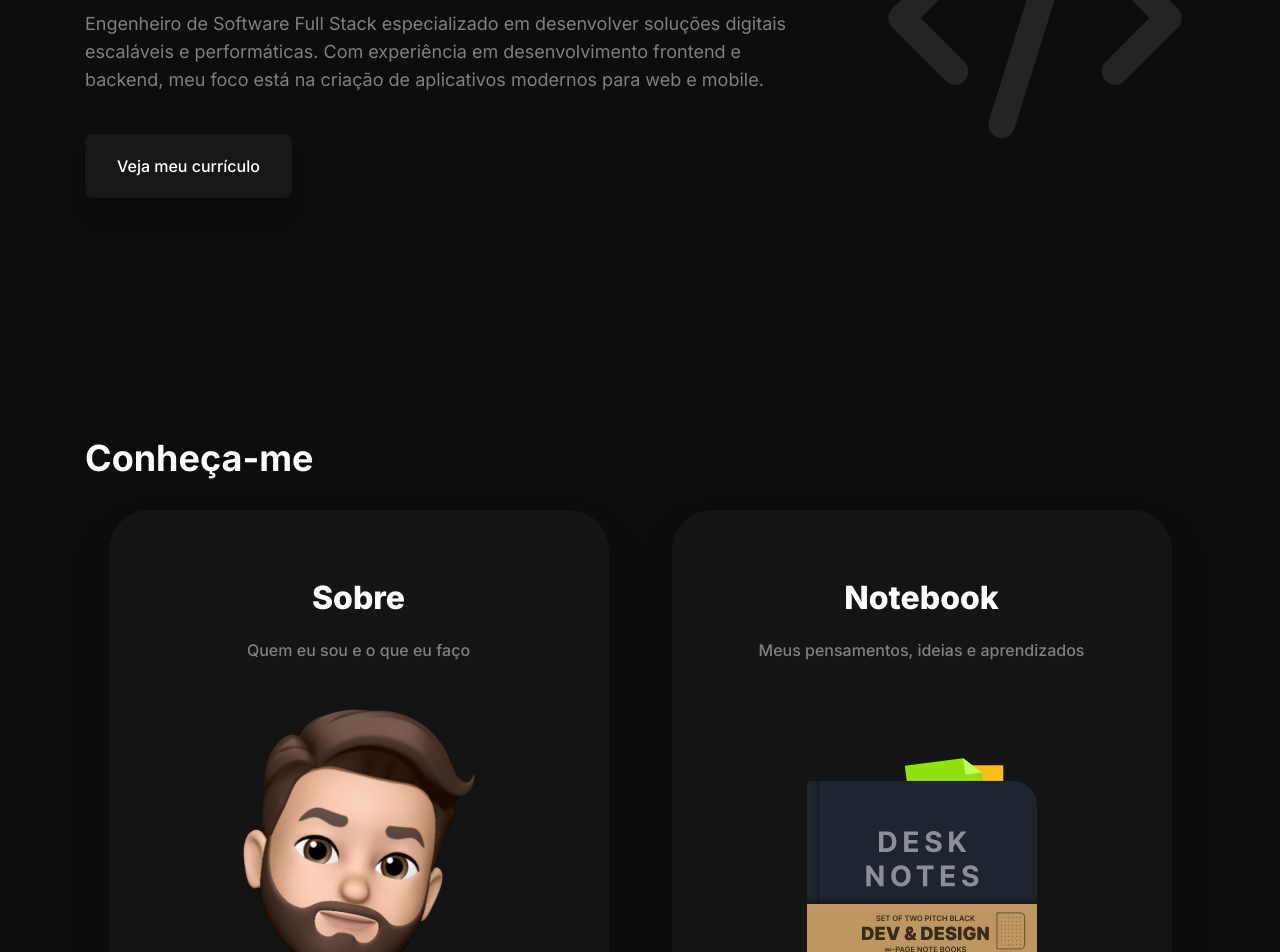
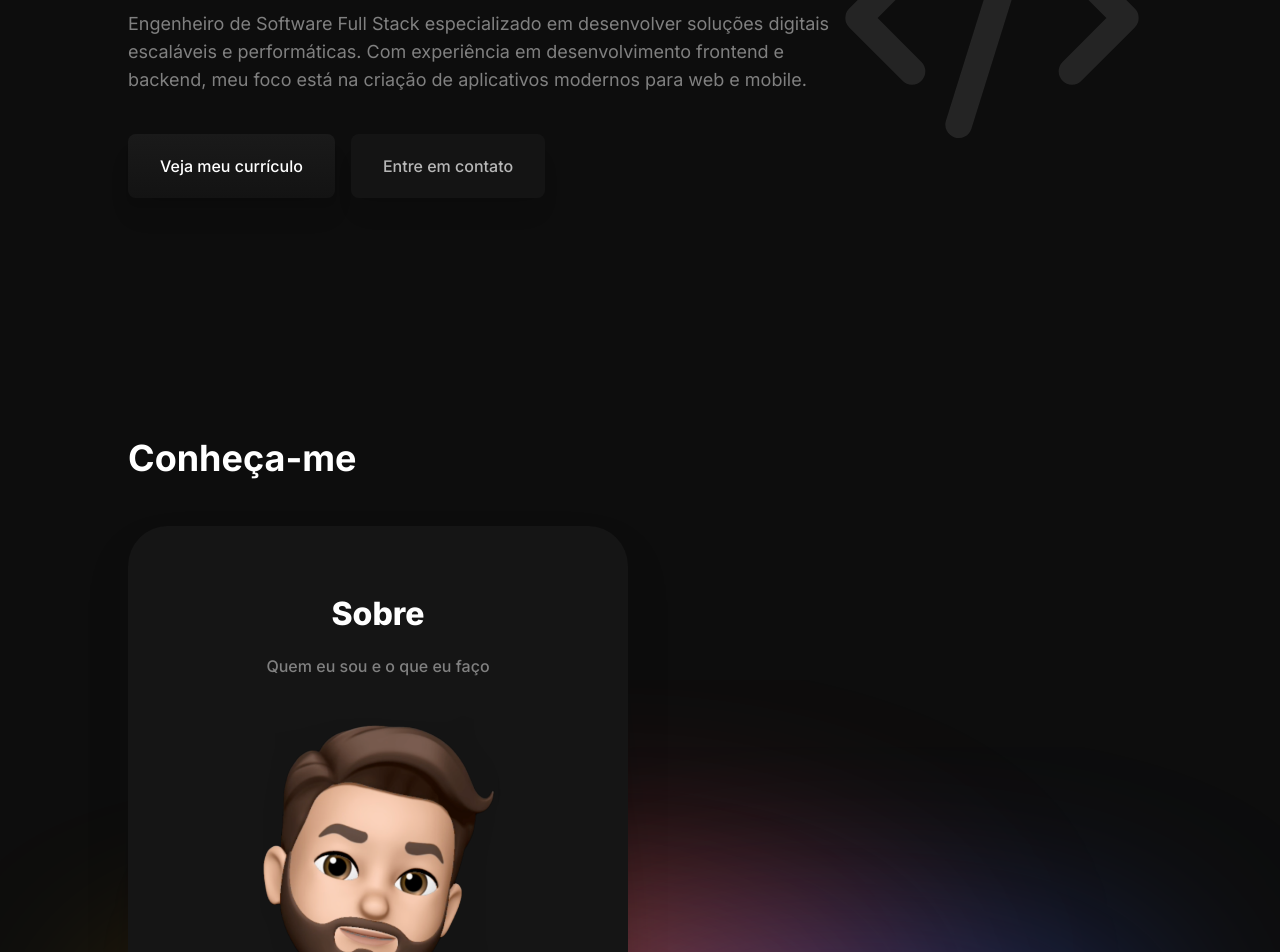
Before and after one commit to LeonardoWlopes/leonardolopes.tech, a Next.js app: page / in a window 1280 px wide. Shown: the part 360-1312 px from the top of the page. Built offline with nearby package versions, Linux system fonts and the light colour scheme.

Commit message:
fix: primary button style

```diff
--- a/package.json
+++ b/package.json
@@ -6,12 +6,14 @@
 		"dev": "next dev",
 		"build": "next build",
 		"start": "next start",
-		"lint": "biome check . --apply"
+		"lint": "biome check . --apply",
+		"check": "knip"
 	},
 	"dependencies": {
 		"@t3-oss/env-nextjs": "^0.9.2",
 		"@vercel/analytics": "^1.2.2",
 		"@vercel/speed-insights": "^1.0.10",
+		"knip": "^5.2.2",
 		"lucide-react": "^0.360.0",
 		"next": "14.1.4",
 		"react": "^18",
--- a/src/app/layout.tsx
+++ b/src/app/layout.tsx
@@ -10,7 +10,7 @@ import bottomBackground from '@/assets/bottom-background.svg'
 import Image from 'next/image'
 import { Header } from '@/components/header'
 import { Analytics } from '@vercel/analytics/react'
-import { SpeedInsights } from "@vercel/speed-insights/next"
+import { SpeedInsights } from '@vercel/speed-insights/next'
 
 const inter = Inter({ subsets: ['latin'] })
 
@@ -51,7 +51,7 @@ export default function RootLayout({
 				/>
 
 				<Analytics />
-                <SpeedInsights />
+				<SpeedInsights />
 			</body>
 		</html>
 	)
--- a/src/app/page.tsx
+++ b/src/app/page.tsx
@@ -7,8 +7,8 @@ import Image from 'next/image'
 
 //assets
 import blink from '@/assets/images/avatar-blink.png'
-import notebook from '@/assets/icons/notebook.svg'
-import techStack from '@/assets/images/tech-stack.png'
+//import notebook from '@/assets/icons/notebook.svg'
+//import techStack from '@/assets/images/tech-stack.png'
 
 // utils
 import { env } from '@/env'
@@ -34,21 +34,32 @@ export default function Home() {
 
 				<div className="flex gap-4">
 					<Link href={env.CV_URL} target="_blank">
-						<Button className="">Veja meu currículo</Button>
+						<Button>Veja meu currículo</Button>
 					</Link>
 
-					{/* <Button>Entre em contato</Button> */}
+					<Link href={'/about'}>
+						<abbr title="Calma la, ainda to trabalhando nisso!">
+							<Button
+								disabled
+								className="cursor-not-allowed opacity-70"
+								variant="secondary"
+							>
+								Entre em contato
+							</Button>
+						</abbr>
+					</Link>
 				</div>
 
 				<CodeXml className="absolute right-0 hidden h-80 w-80 text-dark-gray/20 sm:block" />
 			</section>
 
-			<section>
+			<section className="grid grid-cols-1 gap-4 md:grid-cols-2">
 				<h2 className="mb-8 text-center font-bold text-4xl text-white md:text-start">
 					Conheça-me
 				</h2>
 
-				<div className="grid grid-cols-1 justify-items-center gap-4 md:grid-cols-2">
+				<span />
+
 				<KnowCard
 					title="Sobre"
 					description="Quem eu sou e o que eu faço"
@@ -61,7 +72,7 @@ export default function Home() {
 					/>
 				</KnowCard>
 
-					<KnowCard
+				{/* <KnowCard
 					title="Notebook"
 					description="Meus pensamentos, ideias e aprendizados"
 					href="/notebook"
@@ -72,9 +83,9 @@ export default function Home() {
 						alt="notebook image"
 						width={230}
 					/>
-					</KnowCard>
+				</KnowCard> */}
 
-					<KnowCard
+				{/* <KnowCard
 					title="Tecnologias"
 					description="As tecnologias que eu uso e recomendo"
 					href="/tech"
@@ -84,8 +95,7 @@ export default function Home() {
 						src={techStack}
 						alt="iphone memoji"
 					/>
-					</KnowCard>
-				</div>
+				</KnowCard> */}
 			</section>
 		</main>
 	)
--- a/src/components/button.tsx
+++ b/src/components/button.tsx
@@ -9,8 +9,9 @@ interface IButtonProps extends ComponentProps<'button'> {
 }
 
 const VARIANTS = {
-	primary: 'text-white shadow-xl bg-onyx hover:bg-onyx/80',
-	secondary: '',
+	primary:
+		'text-white shadow-xl  bg-gradient-to-b from-[#1a1a1a] to-[#131313] transition-colors duration-500 ease-in-out hover:from-[#131313] hover:to-[#1a1a1a]',
+	secondary: 'text-white shadow-xl bg-onyx hover:bg-onyx/80',
 }
 
 export function Button({
@@ -23,7 +24,7 @@ export function Button({
 		<button
 			type={type}
 			className={twMerge(
-				'cursor-pointer rounded-lg px-8 py-[20px] font-medium text-dark-gray transition-colors duration-200 ease-in-out',
+				'cursor-pointer rounded-lg px-8 py-[20px] font-medium text-dark-gray transition-all duration-200 ease-in-out',
 				VARIANTS[variant],
 				className,
 			)}
--- a/tailwind.config.ts
+++ b/tailwind.config.ts
@@ -16,7 +16,7 @@ const config: Config = {
 				onyx: '#181818',
 			},
 			maxWidth: {
-				limit: '1110px',
+				limit: '1024px',
 			},
 		},
 	},
```
Also changed, not shown: 1 other file (tests, documents, lock files or other folders). Lines whose indentation alone changed are shown as unchanged.
